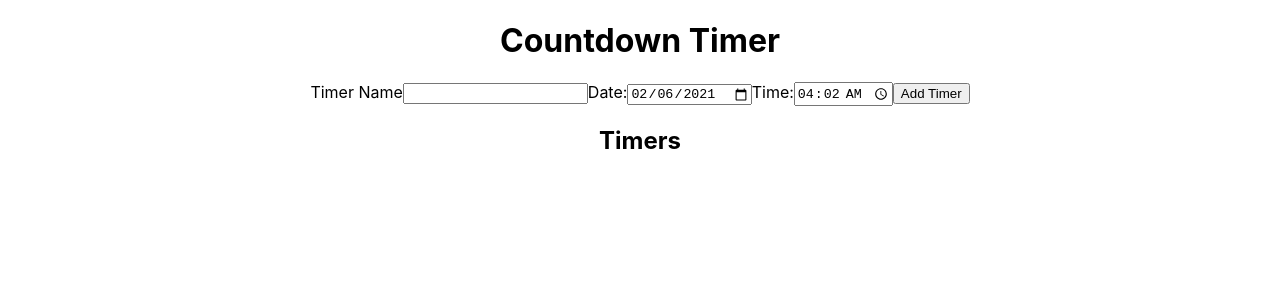
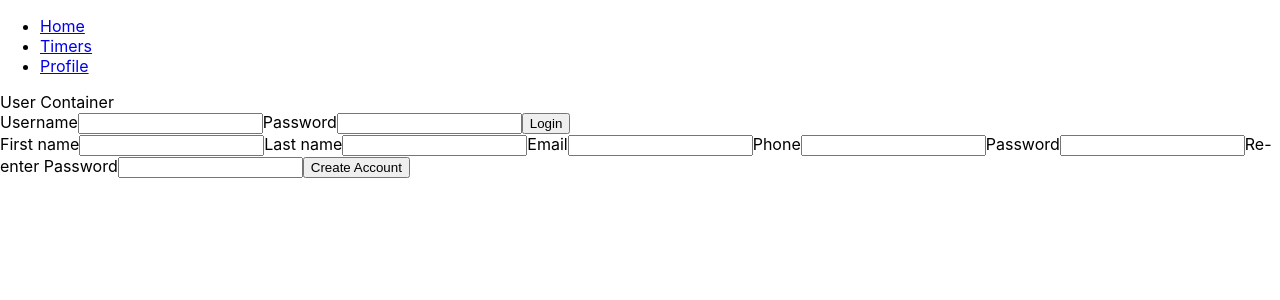
Before and after one commit to Jackmt9/countdown-timer, a React (Create React App) app: page /profile in a window 1280 px wide. Shown: the top 300 px of the page. Built offline with nearby package versions, Linux system fonts and the light colour scheme.

Commit message:
navbar added

```diff
--- a/package.json
+++ b/package.json
@@ -10,6 +10,7 @@
     "react": "^17.0.1",
     "react-dom": "^17.0.1",
     "react-redux": "^7.2.2",
+    "react-router-dom": "^5.2.0",
     "react-scripts": "4.0.2",
     "redux": "^4.0.5",
     "redux-thunk": "^2.3.0",
--- a/src/App.js
+++ b/src/App.js
@@ -1,10 +1,22 @@
 import './App.css';
 import TimerContainer from './containers/TimerContainer'
+import { BrowserRouter as Router, Switch, Route, Link } from "react-router-dom";
+import TimerReducer from './reducers/TimerReducer';
+import NavBar from './components/NavBar/NavBar'
+import UserContainer from './containers/UserContainer';
 
 function App() {
   return (
-    <div className="App">
-      <TimerContainer/>
+    <div>
+      <Router>
+        <NavBar />
+        <Switch>
+          <Route path='/timers' component={TimerContainer}/>
+          <Route path='/login' component={null}/>
+          <Route path='/register' component={null}/>
+          <Route path='/profile' component={UserContainer}/>
+        </Switch>
+      </Router>
     </div>
   );
 }
--- /dev/null
+++ b/src/components/LoginForm/LoginForm.js
@@ -0,0 +1,37 @@
+import React, { Component } from 'react';
+
+class LoginForm extends Component {
+    state = {
+        username: '',
+        password: ''
+    }
+
+    handleChange = (event) => {
+        this.setState({ [event.target.name]: event.target.value });
+    }
+
+    handleSubmit = (event) => {
+        event.preventDefault()
+        this.props.loginUser(this.state)
+    }
+
+    render() {
+        return (
+            <div className='login-form'>
+                <form onSubmit={this.handleSubmit}>
+                    <label>
+                        Username
+                        <input type='text' name='username' onChange={this.handleChange} value={this.state.username}/>
+                    </label>
+                    <label>
+                        Password
+                        <input type='password' name='password' onChange={this.handleChange} value={this.state.password}/>
+                    </label>
+                    <input type='submit' value='Login'/>
+                </form>
+            </div>
+        );
+    }
+}
+
+export default LoginForm;
--- /dev/null
+++ b/src/components/NavBar/NavBar.js
@@ -0,0 +1,26 @@
+import { NavLink } from 'react-router-dom'
+
+
+const NavBar = () => {
+    return (
+        <ul className='nav-bar'>
+            <li>
+                <NavLink exact to='/'>
+                    Home
+                </NavLink>
+            </li>
+            <li>
+                <NavLink to='/timers'>
+                    Timers
+                </NavLink>
+            </li>
+            <li>
+                <NavLink to='/profile'>
+                    Profile
+                </NavLink>
+            </li>
+        </ul>
+    );
+}
+
+export default NavBar;
--- /dev/null
+++ b/src/components/RegisterForm.js
@@ -0,0 +1,61 @@
+import React, { Component } from 'react';
+
+class RegisterForm extends Component {
+    state = {
+        firstName: '',
+        lastName: '',
+        password: '',
+        password2: '',
+        email: '',
+        phone: ''
+    }
+
+    handleChange = (event) => {
+        this.setState({ [event.target.name]: event.target.value });
+    }
+
+    handleSubmit = (event) => {
+        event.preventDefault()
+        if(this.state.password !== this.state.password2){
+            alert('Passwords Don\'t Match')
+        }
+        // error handling needed
+        this.props.createUser(this.state)
+    }
+
+    render() {
+        return (
+            <div className='register-form'>
+                <form onSubmit={this.handleSubmit}>
+                    <label>
+                        First name
+                        <input type='text' name='firstName' onChange={this.handleChange} value={this.state.firstName}/>
+                    </label>
+                    <label>
+                        Last name
+                        <input type='text' name='lastName' onChange={this.handleChange} value={this.state.lastName}/>
+                    </label>
+                    <label>
+                        Email
+                        <input type='text' name='email' onChange={this.handleChange} value={this.state.email}/>
+                    </label>
+                    <label>
+                        Phone
+                        <input type='text' name='phone' onChange={this.handleChange} value={this.state.phone}/>
+                    </label>
+                    <label>
+                        Password
+                        <input type='password' name='password' onChange={this.handleChange} value={this.state.password}/>
+                    </label>
+                    <label>
+                        Re-enter Password
+                        <input type='password' name='password2' onChange={this.handleChange} value={this.state.password2}/>
+                    </label>
+                    <input type='submit' value='Create Account'/>
+                </form>
+            </div>
+        );
+    }
+}
+
+export default RegisterForm;
--- a/src/containers/UserContainer.js
+++ b/src/containers/UserContainer.js
@@ -1,10 +1,33 @@
-import { createUser, loginUser, deleteUser, logoutUser, stayLoggedIn, updateUserInfo} from '../actions/UserActions'
-
+import { createUser, loginUser, deleteUser, logoutUser, updateUserInfo} from '../actions/UserActions'
+import React, { Component } from 'react';
+import LoginForm from '../components/LoginForm/LoginForm';
+import RegisterForm from '../components/RegisterForm';
+import { connect } from 'react-redux'
 class UserContainer extends Component {
     state = {  }
     render() {
-        return (  );
+        return (
+            <div>
+                User Container
+                <LoginForm loginUser={this.props.loginUser}/>
+                <RegisterForm createUser={this.props.createUser}/>
+            </div>
+        );
     }
 }
 
-export default UserContainer;
+const mapStateToProps = (state) => {
+    return {}
+}
+
+const mapDispatchToProps = (dispatch) => {
+    return {
+        createUser,
+        loginUser,
+        deleteUser,
+        logoutUser,
+        updateUserInfo
+    }
+}
+
+export default connect(null, mapDispatchToProps)(UserContainer);
```
Also changed, not shown: src/components/NavBar/NavBar.css (added), 2 other files (tests, documents, lock files or other folders).
